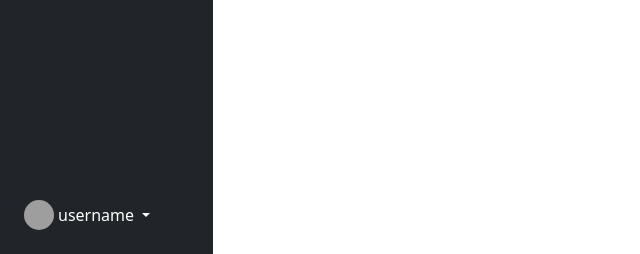
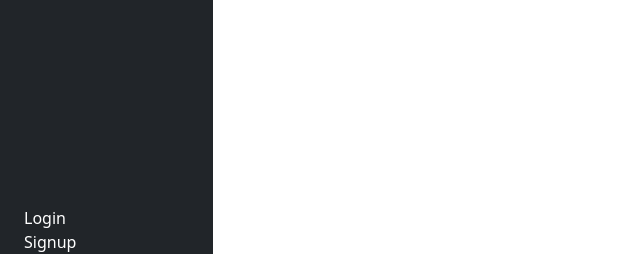
Before and after one commit to Robert2547/FindMyClas, a Flask app: page / in a window 1280 px wide; the page is wider, and only the part inside the window is pictured. Shown: the part 546-800 px from the top of that part, without its empty margins (0-640 px from the left). Run offline with Flask 3, Linux system fonts and the light colour scheme; grey boxes are pictures that could not be loaded.

Commit message:
Fix layout

```diff
--- a/main/templates/account.html
+++ b/main/templates/account.html
@@ -1,4 +1,4 @@
 {% extends "layout.html" %}
 {% block content %}
-  <h1>{{ current_user.username }}</h1>
+  <h1>Welcome {{ current_user.username }}!</h1>
 {% endblock content %}
--- a/main/templates/layout.html
+++ b/main/templates/layout.html
@@ -44,13 +44,14 @@
                 </a>
               </li>
               <li class="nav-item">
-                <a href="{{ url_for('login')}}" class="nav-link align-middle px-0">
+                <a href="{{ url_for('signup')}}" class="nav-link align-middle px-0">
                   <i class="fs-4 bi-house"></i>
                   <span class="ms-1 d-none d-sm-inline">Signup</span>
                 </a>
               </li>
             </ul>
             <hr />
+            {% if current_user.is_authenticated %}
             <div class="dropdown pb-4">
               <a
                 href="#"
@@ -81,6 +82,10 @@
                   <a class="dropdown-item" href="{{url_for('logout')}}">Sign out</a></li>
               </ul>
             </div>
+            {% else %}
+            <a href="{{ url_for('login')}}" class="nav-link align-middle px-0"> Login </a>
+            <a href="{{ url_for('signup')}}" class="nav-link align-middle px-0"> Signup </a>
+            {% endif %}
           </div>
         </div>
       </nav>
```
